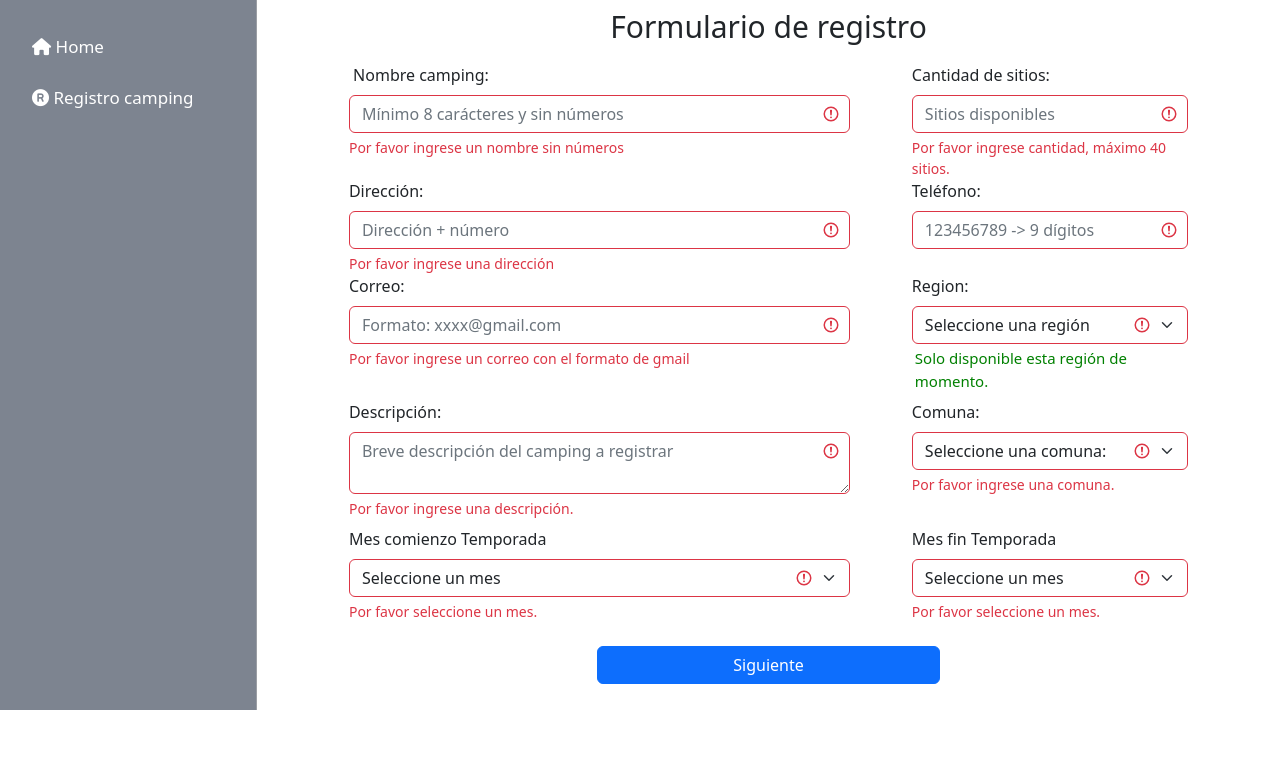
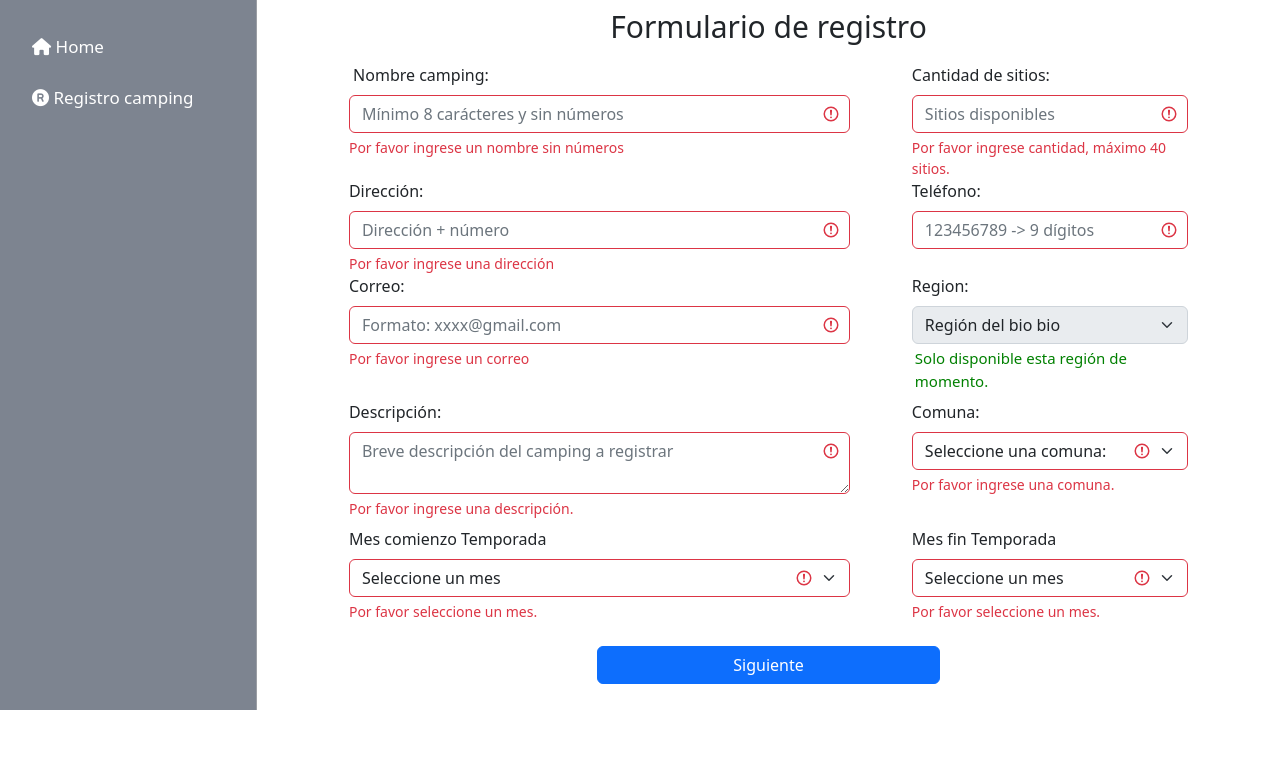
Before and after one commit to Felipeopazoc/proyecto-taller-desarrollo, a PHP site: page / in a window 1280 px wide. Shown: the part 41-800 px from the top of the page. Run offline with PHP 8.4, Linux system fonts and the light colour scheme; data that the repository does not hold is empty; some libraries are stand-ins or nearby versions.

Commit message:
ultima actualizacion

```diff
--- a/conexion_bd/conexion.php
+++ b/conexion_bd/conexion.php
@@ -3,10 +3,10 @@
 try{
 
 //Credenciales para la conexion a phpmyadmin
-$host = "mysqltrans.face.ubiobio.cl";
-$dbname= "G53taller_bd";
-$username= "G53taller";
-$password = "G53taller1067";
+$host = "localhost";
+$dbname= "geocamping";
+$username= "root";
+$password = "";
 date_default_timezone_set('America/Santiago');
 $conn = new mysqli($host,$username,$password,$dbname);
 $conn->set_charset("utf8");
--- a/index.php
+++ b/index.php
@@ -88,15 +88,14 @@
                     </div>
                     <div class="col-lg-7 col-md-6 col-sm-5 mb-2">
                         <label class="form-label" for="">Correo: </label>
-                        <input type="email" id="email" pattern="[^@ \t\r\n]+@gmail.com" placeholder="Formato: xxxx@gmail.com" required class="form-control"  name="email">
+                        <input type="email" id="email" placeholder="Formato: xxxx@gmail.com" required class="form-control"  name="email">
                         <div class="invalid-feedback" id="mensaje4"></div>
-                        <div class="invalid-feedback">Por favor ingrese un correo con el formato de gmail</div>
+                        <div class="invalid-feedback">Por favor ingrese un correo</div>
                      </div>
                      <div class="col-lg-4 col-md-5 col-sm-6 mb-md-2 mb-2">
                         <label class="form-label" for="">Region: </label>
-                        <select required name="select_region" id="" class="form-select">
-                            <option value="">Seleccione una región</option>
-                            <option value="1">Región del bio bio</option>
+                        <select disabled required name="select_region" id="" class="form-select">
+                            <option selected value="1">Región del bio bio</option>
                         </select>
                         <div style="color:green; font-size:15px; margin-left:3px; margin-top:3px;" class="w-100">Solo disponible esta región de momento.</div>
                     </div>
```
Also changed, not shown: 1 other file.
